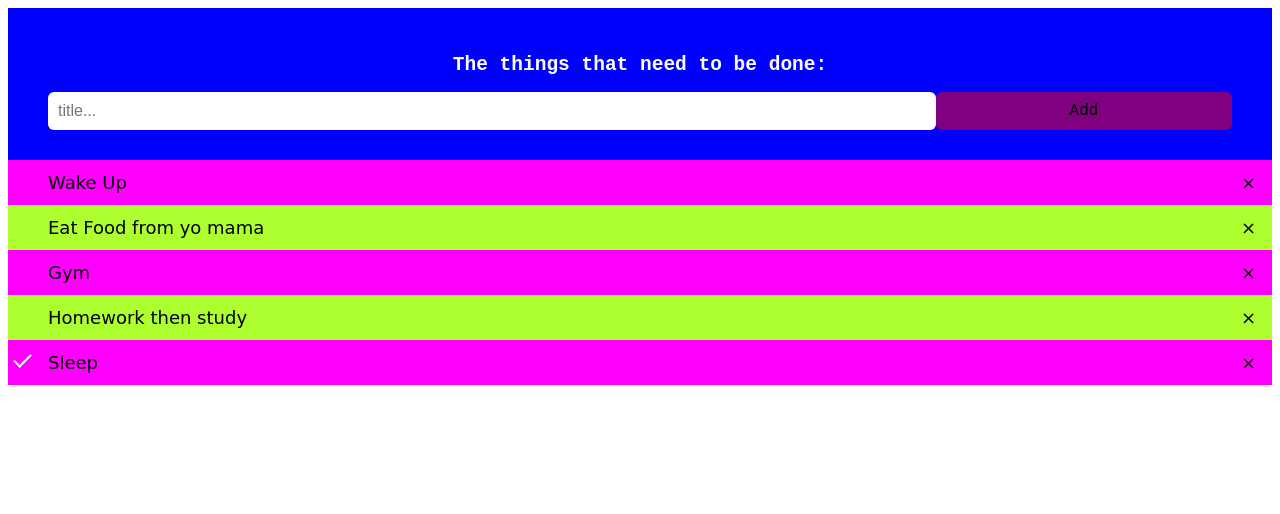
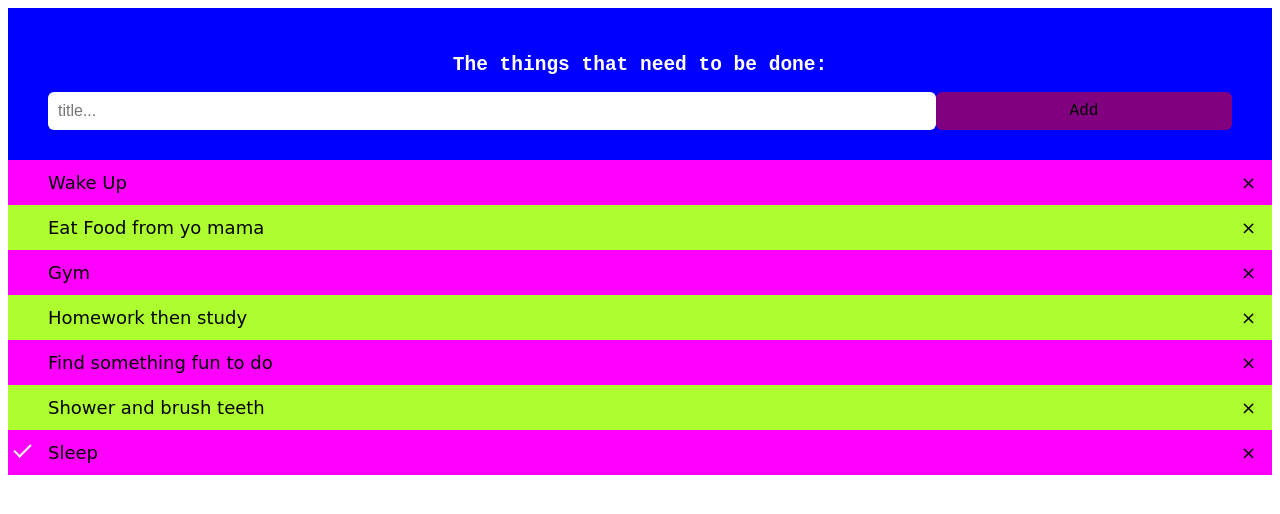
Before and after one commit to WontonLov3r/To-Do-List, a plain HTML site: page index.html in a window 1280 px wide. Drawn offline with Linux system fonts and the light colour scheme.

Commit message:
update 4

```diff
--- a/index.html
+++ b/index.html
@@ -18,6 +18,8 @@
         <li>Eat Food from yo mama</li>
         <li>Gym</li>
         <li>Homework then study </li>
+        <li>Find something fun to do</li>
+        <li>Shower and brush teeth</li>
         <li class="checked">Sleep</li>
     </ul>
     <script src="script.js"></script>
```
